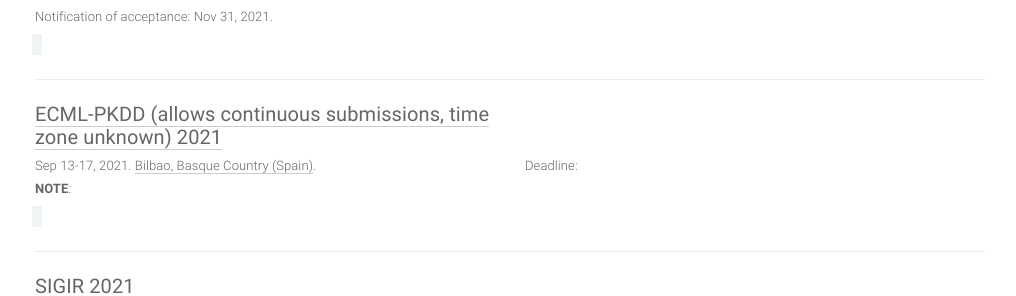
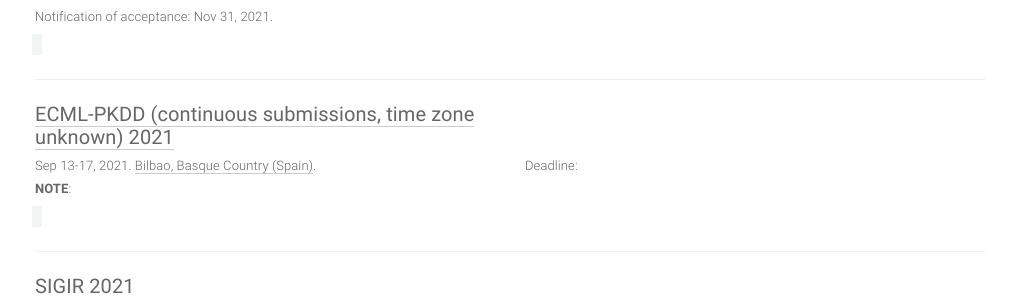
Before and after one commit to YanlinWang/DDL_netlify, a Jekyll site: the page built from index.html, in a window 1280 px wide and 900 px high, scrolled down 2218 px. Shown: the part 158-454 px from the top of the window, without its empty margins (130-1146 px from the left). Built offline with Jekyll 4.4.1, drawn with Linux system fonts in a browser that asks for light colours.

Commit message:
Update conferences.yml

```diff
--- a/_data/conferences.yml
+++ b/_data/conferences.yml
@@ -418,9 +418,9 @@
   note: '<b>NOTE</b>:
          <br>Notification of acceptance:	Nov 31, 2021.'
 
-- title: ECML-PKDD (allows continuous submissions, time zone unknown)
+- title: ECML-PKDD (continuous submissions, time zone unknown)
   year: 2021
-  id: ecml-pkdd
+  id: ecmlpkdd
   link: https://2021.ecmlpkdd.org/
   deadline: '2021-01-31 23:59:00'
   timezone: UTC-12
```
